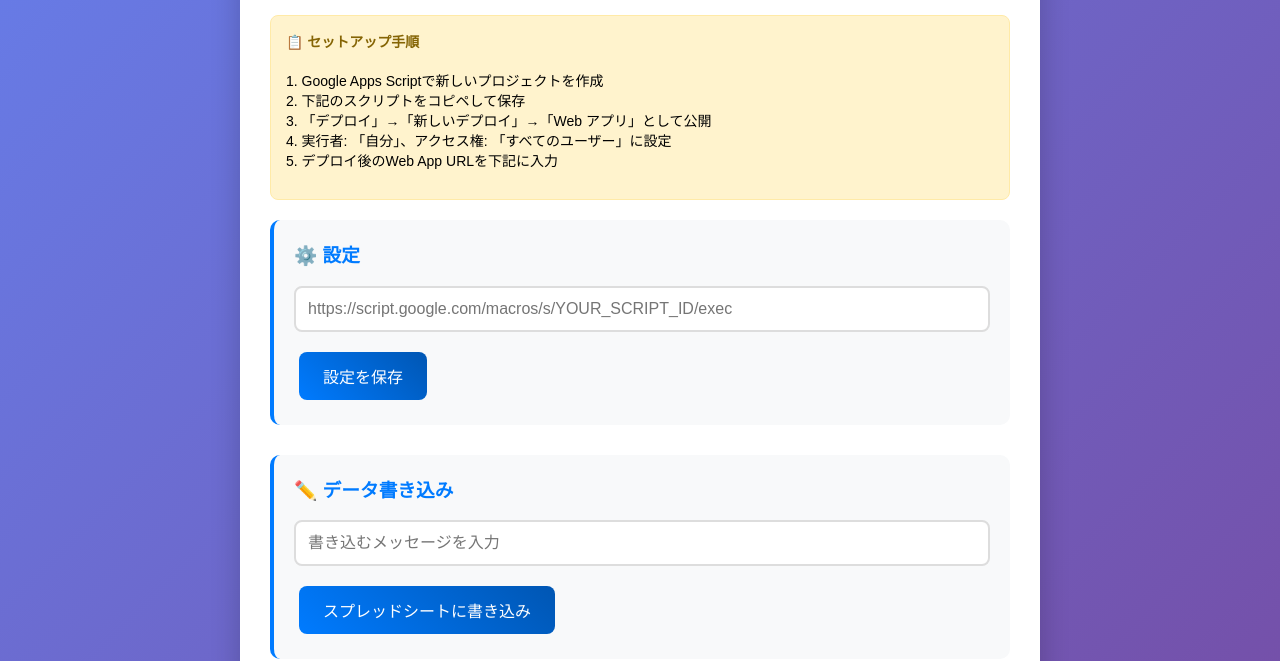
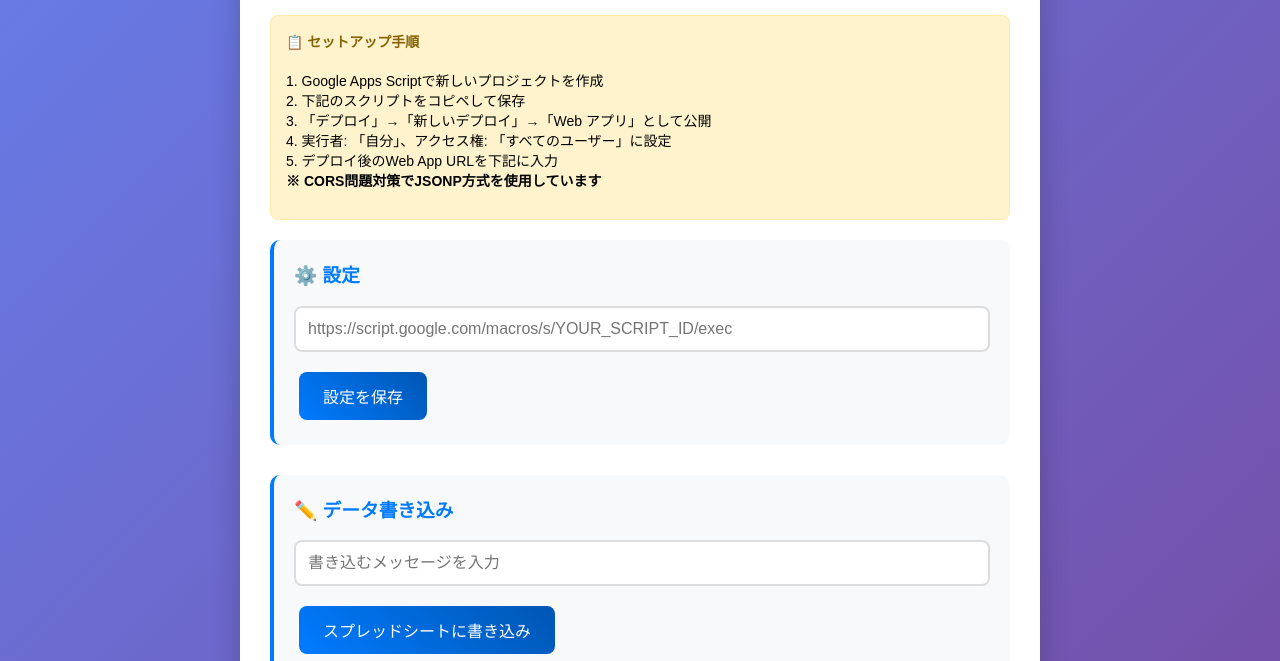
Before and after one commit to brahmoon/wiki, a plain HTML site: page test.html in a window 1280 px wide. Shown: the part 161-822 px from the top of the page. Drawn offline with Linux system fonts and the light colour scheme.

Commit message:
Update test.html

```diff
--- a/test.html
+++ b/test.html
@@ -141,7 +141,8 @@
             2. 下記のスクリプトをコピペして保存<br>
             3. 「デプロイ」→「新しいデプロイ」→「Web アプリ」として公開<br>
             4. 実行者: 「自分」、アクセス権: 「すべてのユーザー」に設定<br>
-            5. デプロイ後のWeb App URLを下記に入力</p>
+            5. デプロイ後のWeb App URLを下記に入力<br>
+            <strong>※ CORS問題対策でJSONP方式を使用しています</strong></p>
         </div>
 
         <div class="section">
```
